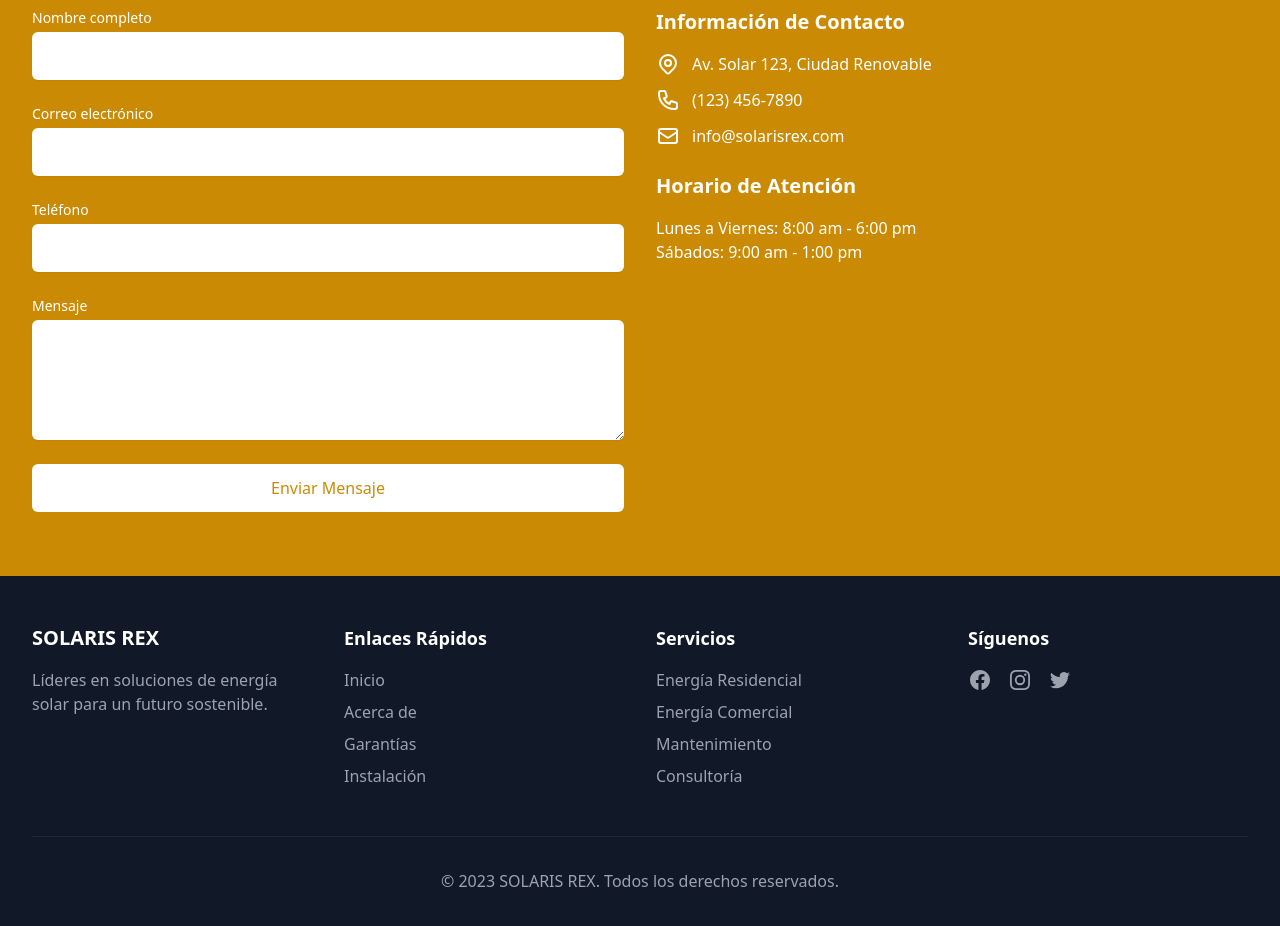
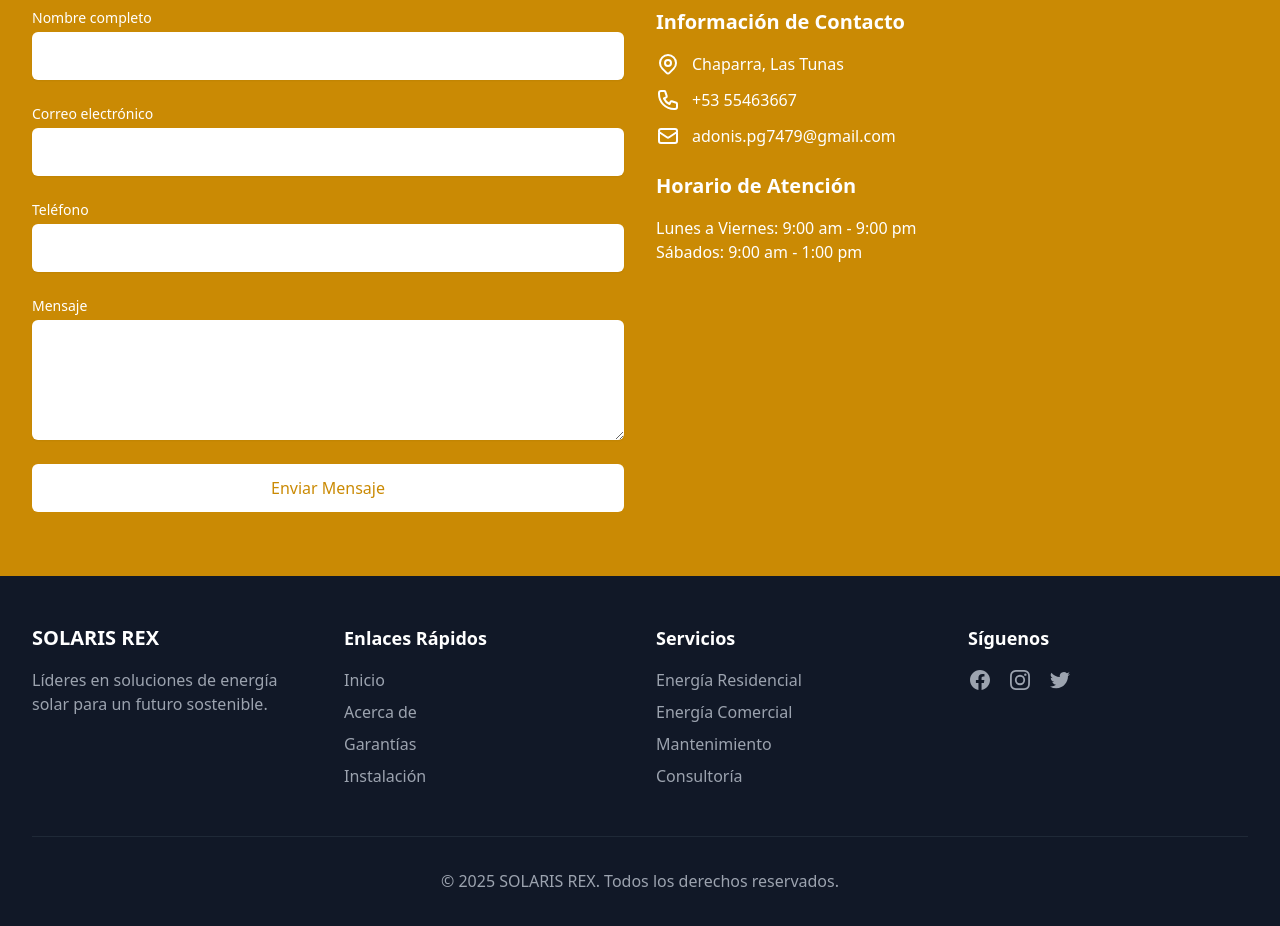
Before and after one commit to RoldanIsaac/React-SolarisRex, a plain HTML site: page index.html in a window 1280 px wide. Shown: the part 3580-4506 px from the top of the page. Drawn offline with nearby package versions, Linux system fonts and the light colour scheme.

Commit message:
Contact info fixes

```diff
--- a/index.html
+++ b/index.html
@@ -745,7 +745,7 @@
                       d="M15 11a3 3 0 11-6 0 3 3 0 016 0z"
                     ></path>
                   </svg>
-                  <span>Av. Solar 123, Ciudad Renovable</span>
+                  <span>Chaparra, Las Tunas</span>
                 </div>
                 <div class="flex items-start">
                   <svg
@@ -762,7 +762,7 @@
                       d="M3 5a2 2 0 012-2h3.28a1 1 0 01.948.684l1.498 4.493a1 1 0 01-.502 1.21l-2.257 1.13a11.042 11.042 0 005.516 5.516l1.13-2.257a1 1 0 011.21-.502l4.493 1.498a1 1 0 01.684.949V19a2 2 0 01-2 2h-1C9.716 21 3 14.284 3 6V5z"
                     ></path>
                   </svg>
-                  <span>(123) 456-7890</span>
+                  <span> +53 55463667</span>
                 </div>
                 <div class="flex items-start">
                   <svg
@@ -779,13 +779,13 @@
                       d="M3 8l7.89 5.26a2 2 0 002.22 0L21 8M5 19h14a2 2 0 002-2V7a2 2 0 00-2-2H5a2 2 0 00-2 2v10a2 2 0 002 2z"
                     ></path>
                   </svg>
-                  <span>info@solarisrex.com</span>
+                  <span>adonis.pg7479@gmail.com</span>
                 </div>
               </div>
             </div>
             <div>
               <h3 class="text-xl font-semibold mb-4">Horario de Atención</h3>
-              <p>Lunes a Viernes: 8:00 am - 6:00 pm</p>
+              <p>Lunes a Viernes: 9:00 am - 9:00 pm</p>
               <p>Sábados: 9:00 am - 1:00 pm</p>
             </div>
           </div>
@@ -910,7 +910,7 @@
         <div
           class="mt-12 pt-8 border-t border-gray-800 text-center text-gray-400"
         >
-          <p>&copy; 2023 SOLARIS REX. Todos los derechos reservados.</p>
+          <p>&copy; 2025 SOLARIS REX. Todos los derechos reservados.</p>
         </div>
       </div>
     </footer>
```
